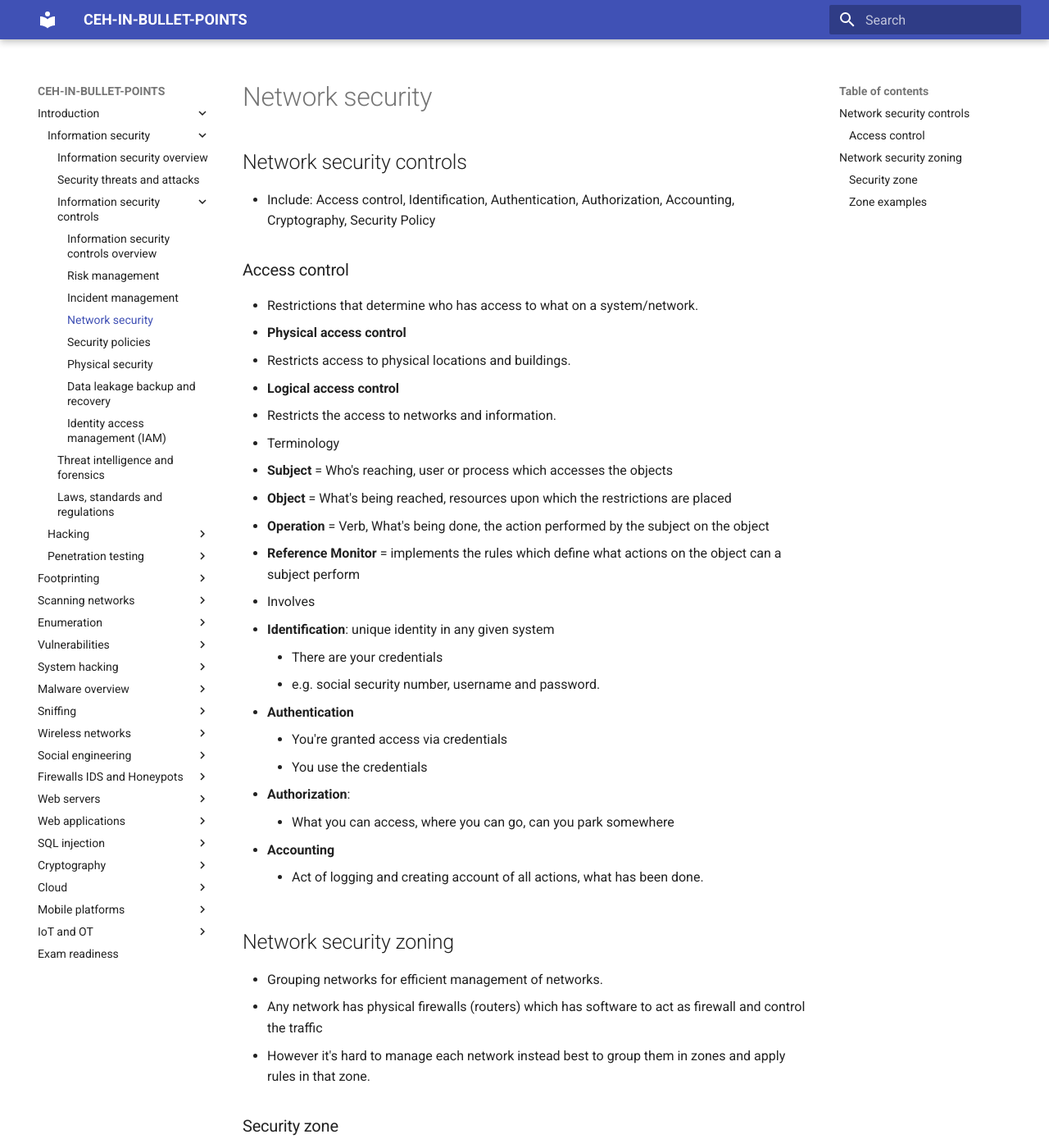
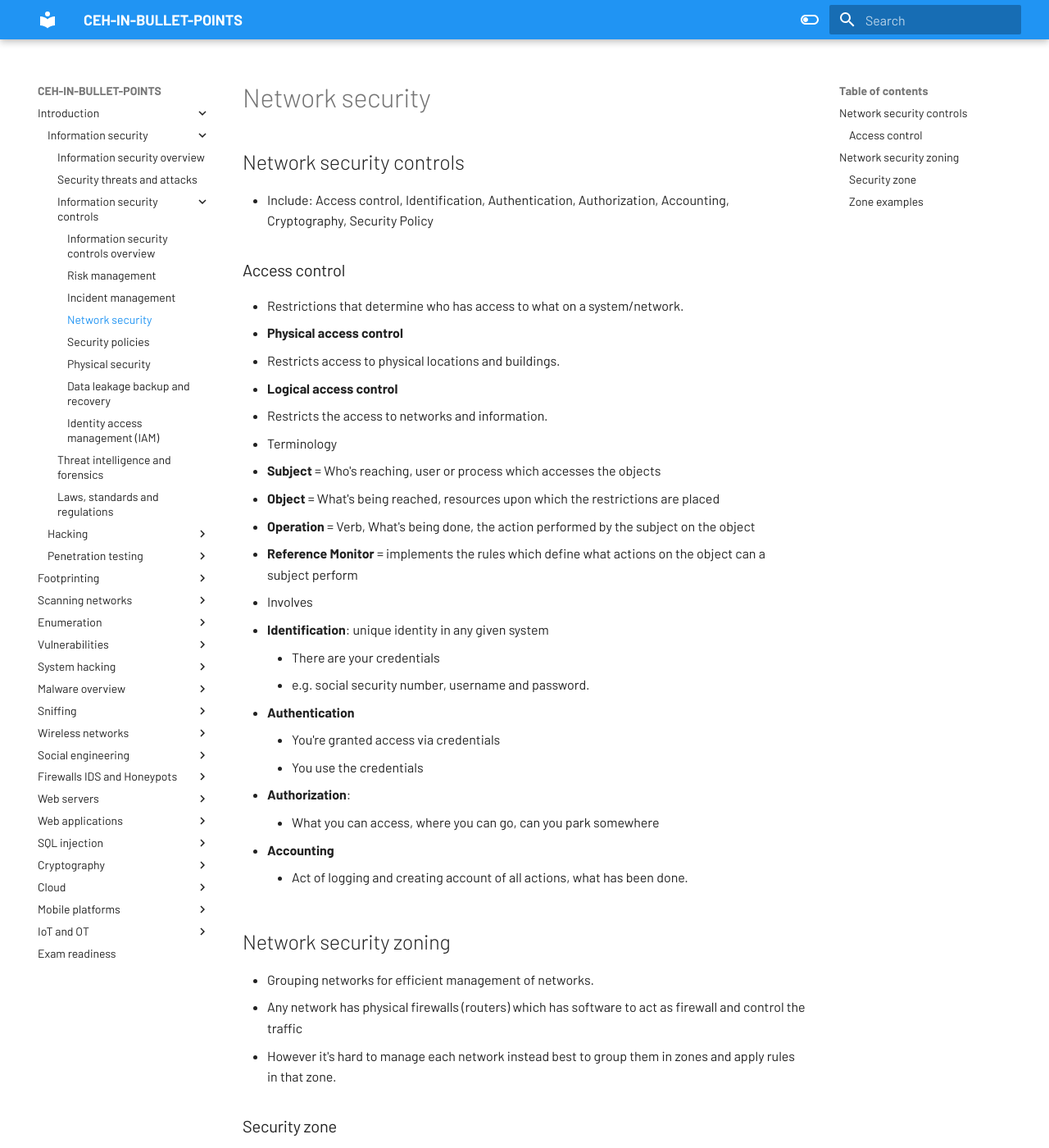
Before and after one commit to undergroundwires/CEH-in-bullet-points, an MkDocs documentation site: the page built from chapters/01-introduction/network-security.md, in a window 1280 px wide and 1400 px high. Shown: the whole window at 82% size. Built offline with MkDocs 1.6.1 and Material for MkDocs 9.7.7, drawn with Linux system fonts in a browser that asks for light colours.

Commit message:
Update mkdocs.yml
Added support for dark theme

```diff
--- a/mkdocs.yml
+++ b/mkdocs.yml
@@ -1,6 +1,32 @@
 site_name: CEH-IN-BULLET-POINTS
+
 theme:
   name: material
+  language: 'en'
+  palette:
+
+    # Light mode
+    - media: "(prefers-color-scheme: light)"
+      scheme: default
+      primary: blue
+      accent: indigo
+      toggle:
+        icon: material/toggle-switch-off-outline
+        name: Switch to dark mode
+
+    # Dark mode
+    - media: "(prefers-color-scheme: dark)"
+      scheme: slate
+      primary: blue
+      accent: deep purple
+      toggle:
+        icon: material/toggle-switch
+        name: Switch to light mode
+
+  font:
+    text: Barlow
+    code: Roboto Mono
+
 docs_dir: chapters
 nav:
   - Introduction:
```
